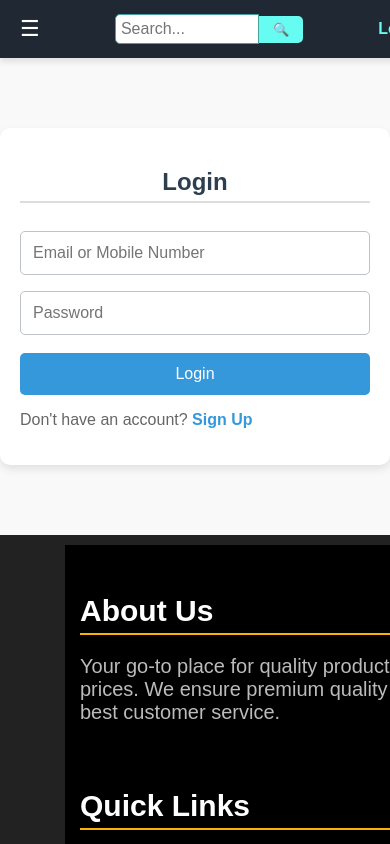
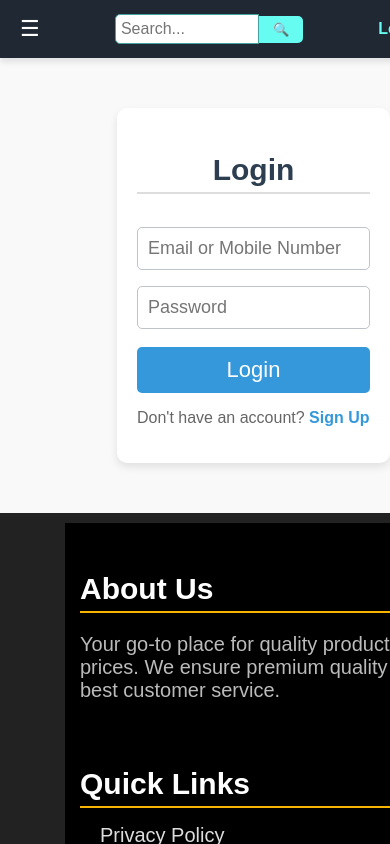
Before and after one commit to gargkartik2012/curchange, a React (Vite) app: page /login in a window 390 px wide. Shown: the top 844 px of the page. Built offline with nearby package versions, Linux system fonts and the light colour scheme.

Commit message:
Login.css

```diff
--- a/src/pages/Login.css
+++ b/src/pages/Login.css
@@ -57,3 +57,32 @@
   color: #2980b9;
   text-decoration: underline;
 }
+
+
+
+
+
+
+
+/* Media query for mobile devices */
+@media (max-width: 480px) {
+  .login {
+    margin: 50px auto;
+    padding: 20px;
+    margin-left: 30%;
+  }
+
+  .login h2 {
+    font-size: 30px;
+  }
+
+  .login form input {
+    font-size: 18px;
+    padding: 10px;
+  }
+
+  .login form button {
+    font-size: 22px;
+    padding: 10px;
+  }
+}
```
